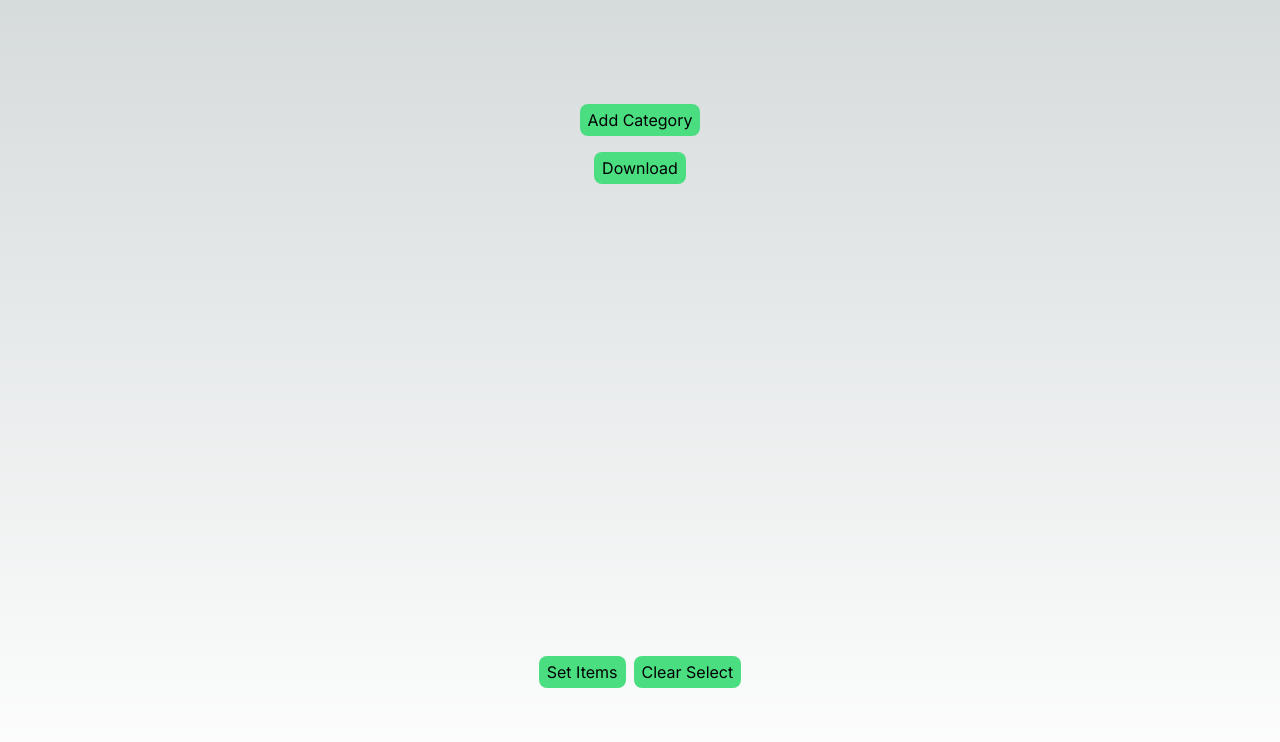
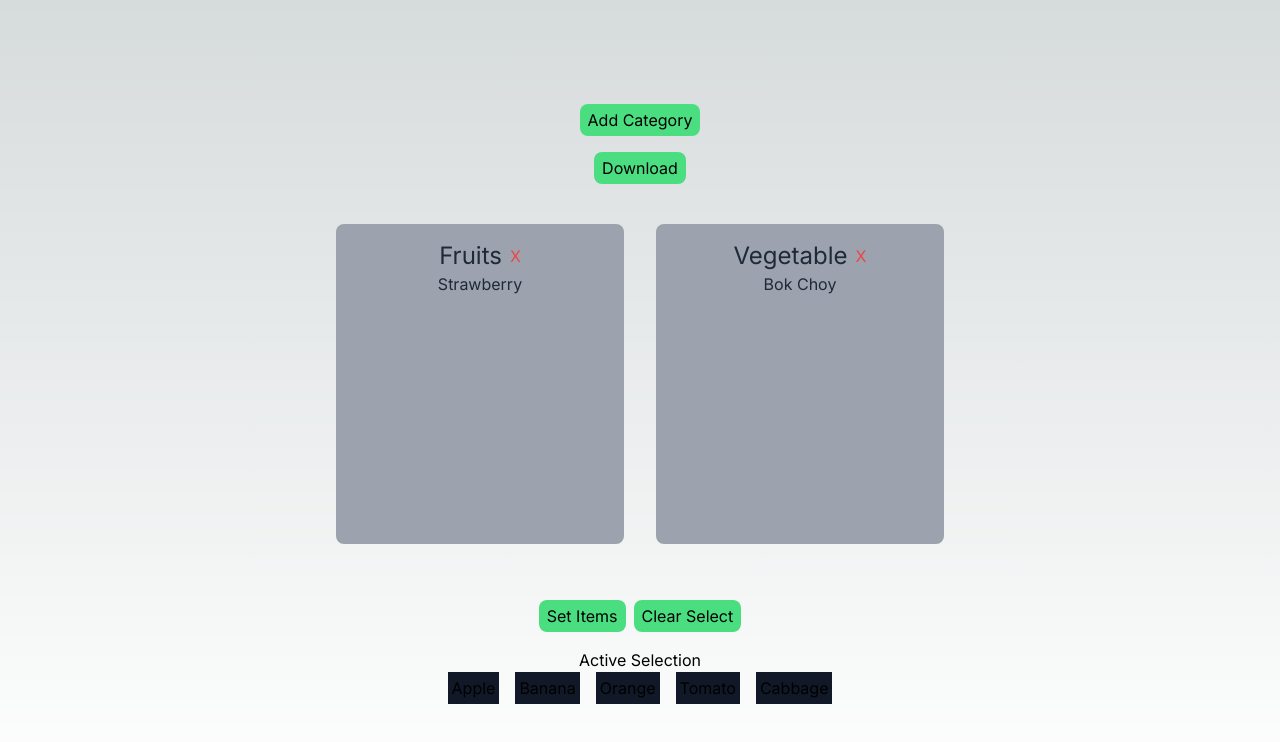
Before and after one commit to wesngu28/string-buckets, a Next.js app: page / in a window 1280 px wide. Shown: the top 742 px of the page. Built offline with nearby package versions, Linux system fonts and the light colour scheme.

Commit message:
feat: dummy data, bulk selection improvements

```diff
--- a/app/page.tsx
+++ b/app/page.tsx
@@ -6,10 +6,10 @@ import { handleDownload } from "@/lib/handleDownload";
 
 export default function Home() {
   const modal = useRef<HTMLDivElement>(null);
-  const [items, setItems] = useState<Array<string>>([]);
+  const [items, setItems] = useState<Array<string>>(["Apple", "Banana", "Orange", "Tomato", "Cabbage"]);
   const [categories, setCategories] = useState<
     Array<{ name: string; items: string[] }>
-  >([]);
+  >([{name: "Fruits", items: ["Strawberry"]} ,{name: "Vegetable", items: ["Bok Choy"]}]);
   const [category, setCategory] = useState("");
   const [modalMode, setModalMode] = useState("");
   const [selectedString, setSelectedString] = useState<Array<string>>([]);
@@ -163,6 +163,7 @@ export default function Home() {
             Clear Select
           </button>
         </div>
+        <p>Active Selection {selectedString.map(string => <span>{string}</span>)}</p>
         <div className="flex gap-4 flex-wrap">
           {Array.from(new Set(items)).map((string, idx) => (
             <p
@@ -177,14 +178,36 @@ export default function Home() {
                     const lastidx = itemSet.findIndex(item => item === selectedString[selectedString.length-1])
                     if (idx < firstidx) {
                       const firstidx = itemSet.findIndex(item => item === selectedString[0])
-                      setSelectedString(Array.from(new Set([...selectedString, ...itemSet.slice(idx, firstidx+1)])))
+                      const slice = itemSet.slice(idx, firstidx)
+                      const inclusion = slice.some(element => selectedString.includes(element));
+                      const updatedSelection = inclusion
+                        ? selectedString.filter(select => !slice.includes(select))
+                        : [...selectedString, ...slice];
+
+                      setSelectedString(updatedSelection);
                     } else if (idx > lastidx) {
-                      setSelectedString(Array.from(new Set([...selectedString, ...itemSet.slice(lastidx, idx+1)])))
+                      const slice = itemSet.slice(lastidx + 1, idx+1)
+                      const inclusion = slice.some(element => selectedString.includes(element));
+                      const updatedSelection = inclusion
+                        ? selectedString.filter(select => !slice.includes(select))
+                        : [...selectedString, ...slice];
+
+                      setSelectedString(updatedSelection);
                     } else {
-                      setSelectedString(Array.from(new Set([...selectedString, ...itemSet.slice(firstidx, lastidx+1)])))
+                      const slice = itemSet.slice(firstidx+1, lastidx)
+                      const inclusion = slice.some(element => selectedString.includes(element));
+                      const updatedSelection = inclusion
+                        ? selectedString.filter(select => !slice.includes(select))
+                        : [...selectedString, ...slice];
+
+                      setSelectedString(updatedSelection);
                     }
                   } else {
-                    setSelectedString([...selectedString, string])
+                    if (selectedString.includes(string)) {
+                      setSelectedString(selectedString.filter(item => item !== string))
+                    } else {
+                      setSelectedString([...selectedString, string])
+                    }
                   }
                 }}
                 onDragStart={(e) => handleOnDrag(e, string)}
```
